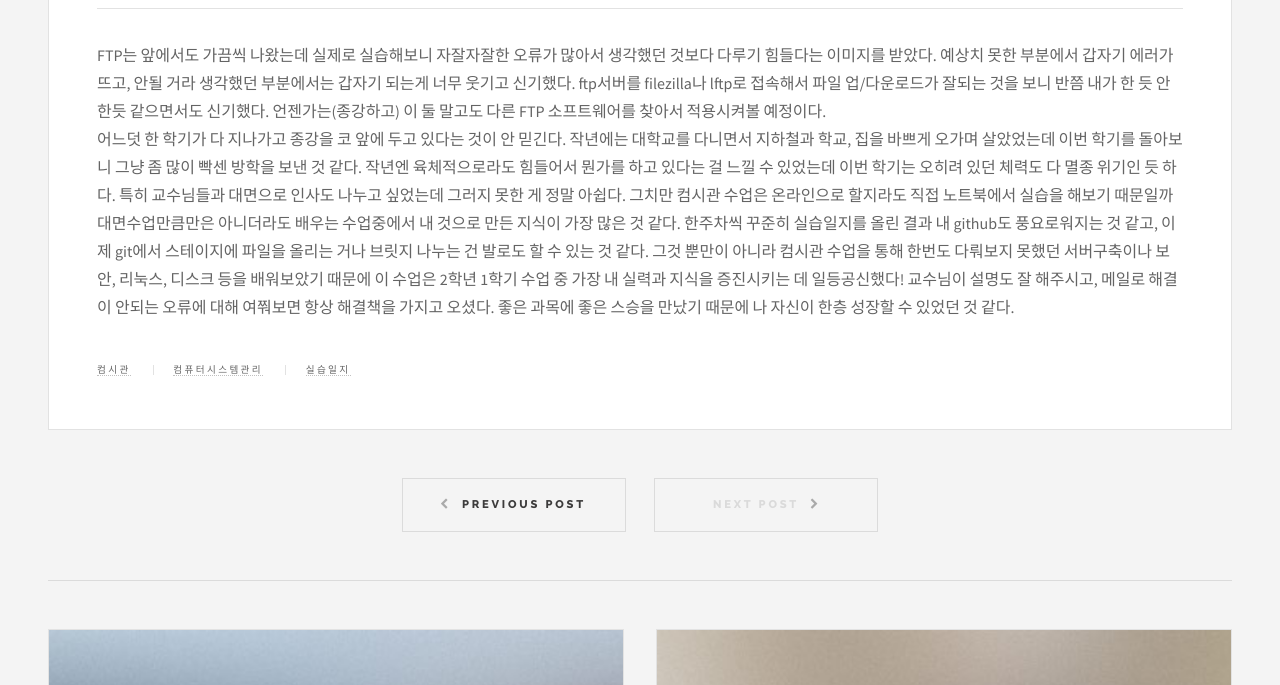
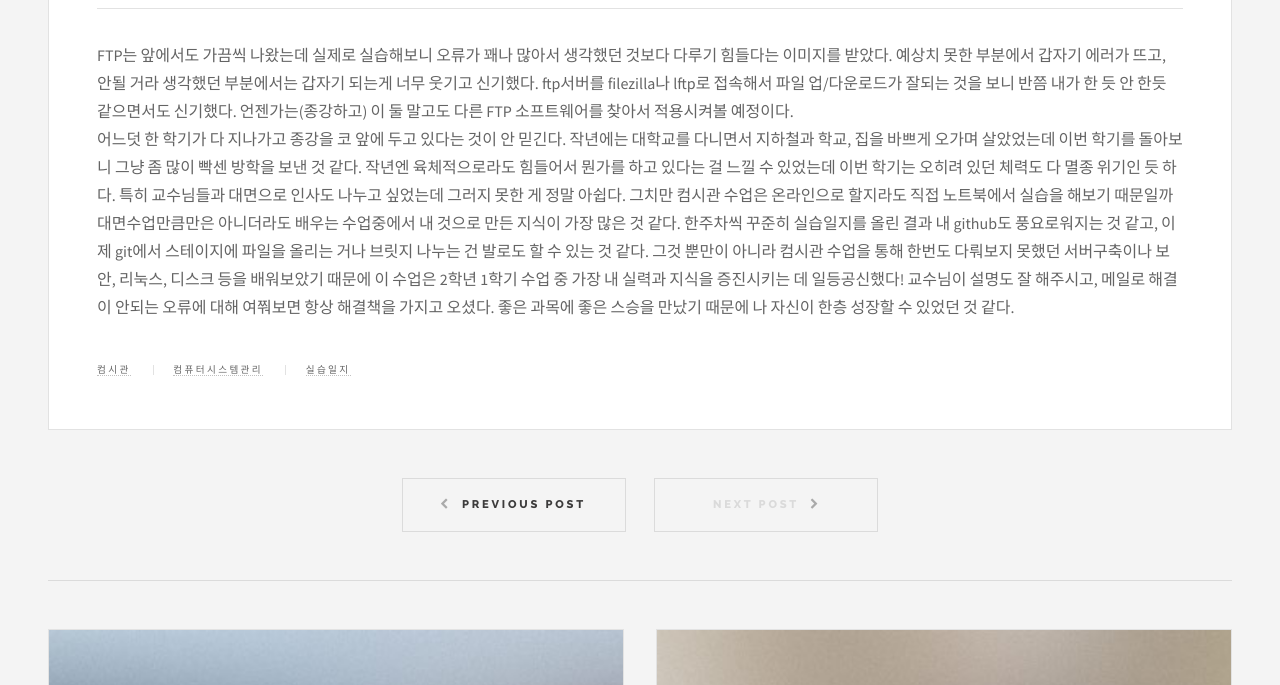
Before and after one commit to ryotaro612/Siera, a Jekyll site: the page built from _posts/2020-06-21-14th-HW.md, in a window 1280 px wide and 900 px high, scrolled down 5395 px, cut to the strip 215-900 px from the top of the window. Built offline with Jekyll 4.4.1, drawn with Linux system fonts in a browser that asks for light colours.

Commit message:
14th HW modify again

```diff
--- a/_posts/2020-06-21-14th-HW.md
+++ b/_posts/2020-06-21-14th-HW.md
@@ -59,5 +59,5 @@ _ _ _
 _ _ _
 
 
-FTP는 앞에서도 가끔씩 나왔는데 실제로 실습해보니 자잘자잘한 오류가 많아서 생각했던 것보다 다루기 힘들다는 이미지를 받았다. 예상치 못한 부분에서 갑자기 에러가 뜨고, 안될 거라 생각했던 부분에서는 갑자기 되는게 너무 웃기고 신기했다. ftp서버를 filezilla나 lftp로 접속해서 파일 업/다운로드가 잘되는 것을 보니 반쯤 내가 한 듯 안 한듯 같으면서도 신기했다. 언젠가는(종강하고) 이 둘 말고도 다른 FTP 소프트웨어를 찾아서 적용시켜볼 예정이다.
+FTP는 앞에서도 가끔씩 나왔는데 실제로 실습해보니 오류가 꽤나 많아서 생각했던 것보다 다루기 힘들다는 이미지를 받았다. 예상치 못한 부분에서 갑자기 에러가 뜨고, 안될 거라 생각했던 부분에서는 갑자기 되는게 너무 웃기고 신기했다. ftp서버를 filezilla나 lftp로 접속해서 파일 업/다운로드가 잘되는 것을 보니 반쯤 내가 한 듯 안 한듯 같으면서도 신기했다. 언젠가는(종강하고) 이 둘 말고도 다른 FTP 소프트웨어를 찾아서 적용시켜볼 예정이다.
 어느덧 한 학기가 다 지나가고 종강을 코 앞에 두고 있다는 것이 안 믿긴다. 작년에는 대학교를 다니면서 지하철과 학교, 집을 바쁘게 오가며 살았었는데 이번 학기를 돌아보니 그냥 좀 많이 빡센 방학을 보낸 것 같다. 작년엔 육체적으로라도 힘들어서 뭔가를 하고 있다는 걸 느낄 수 있었는데 이번 학기는 오히려 있던 체력도 다 멸종 위기인 듯 하다. 특히 교수님들과 대면으로 인사도 나누고 싶었는데 그러지 못한 게 정말 아쉽다. 그치만 컴시관 수업은 온라인으로 할지라도 직접 노트북에서 실습을 해보기 때문일까 대면수업만큼만은 아니더라도 배우는 수업중에서 내 것으로 만든 지식이 가장 많은 것 같다. 한주차씩 꾸준히 실습일지를 올린 결과 내 github도 풍요로워지는 것 같고, 이제 git에서 스테이지에 파일을 올리는 거나 브릿지 나누는 건 발로도 할 수 있는 것 같다. 그것 뿐만이 아니라 컴시관 수업을 통해 한번도 다뤄보지 못했던 서버구축이나 보안, 리눅스, 디스크 등을 배워보았기 때문에  이 수업은 2학년 1학기 수업 중 가장 내 실력과 지식을 증진시키는 데 일등공신했다! 교수님이 설명도 잘 해주시고, 메일로 해결이 안되는 오류에 대해 여쭤보면 항상 해결책을 가지고 오셨다. 좋은 과목에 좋은 스승을 만났기 때문에 나 자신이 한층 성장할 수 있었던 것 같다.
```
